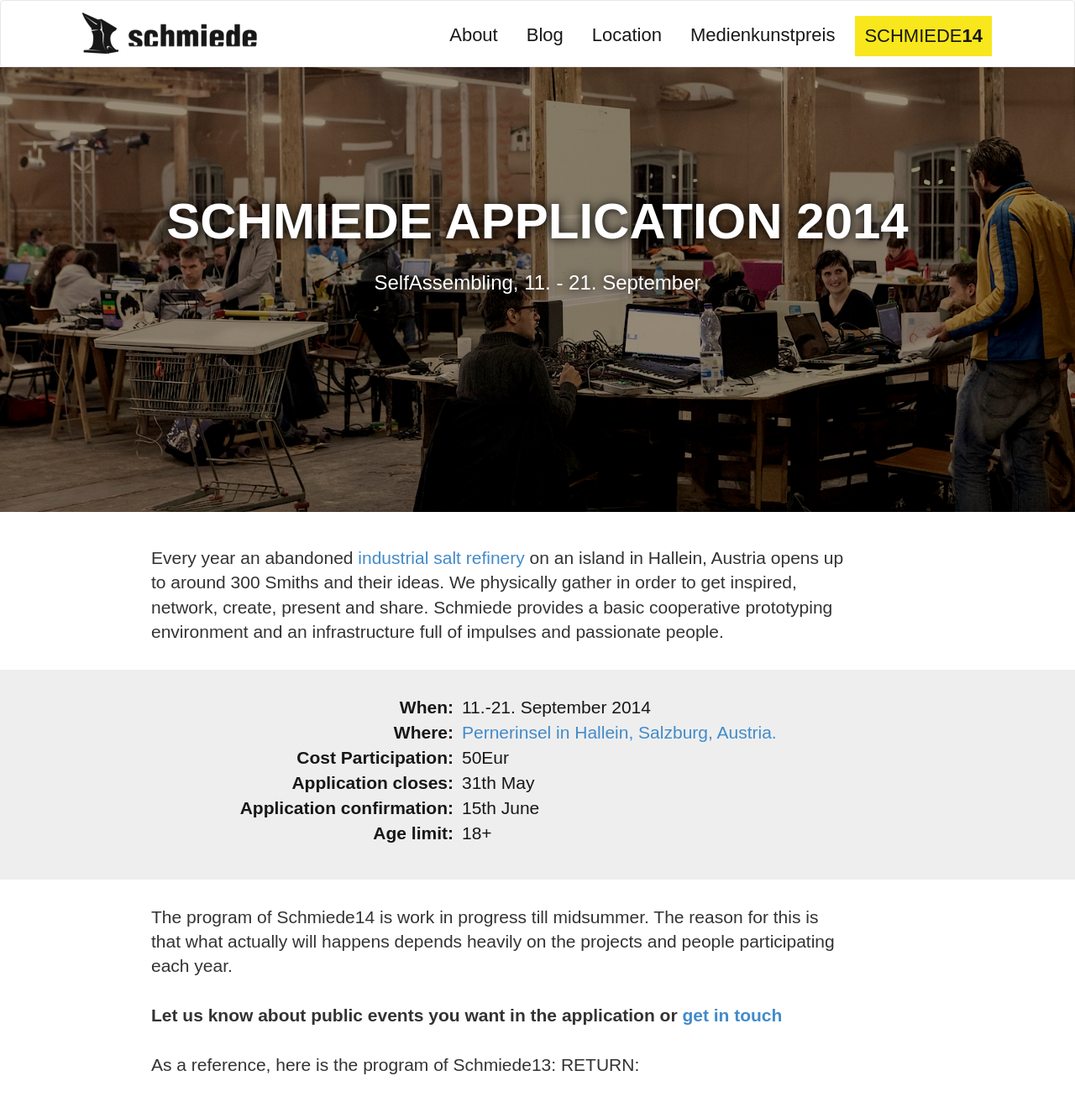
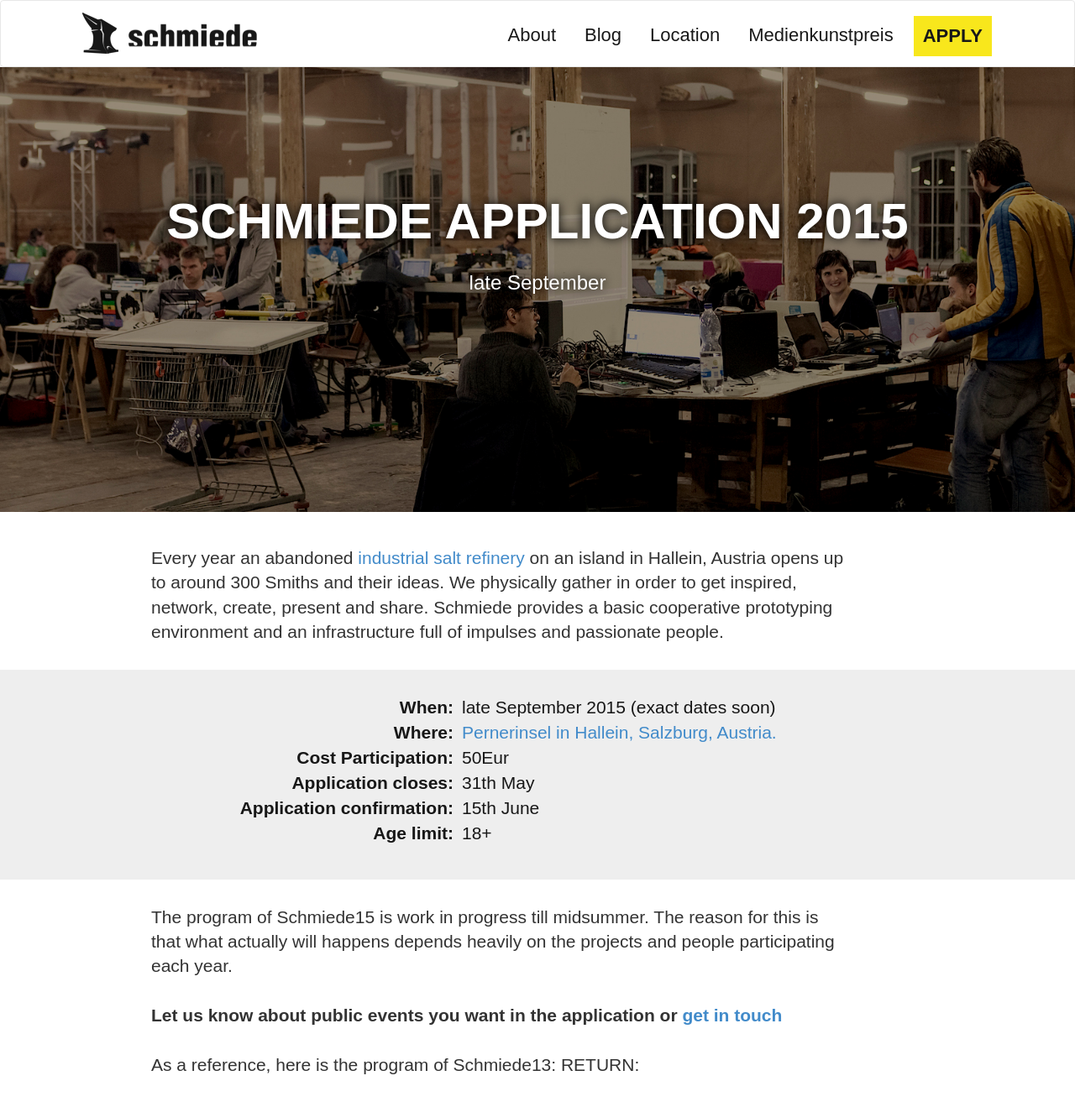
Before and after one commit to philippWassibauer/schmiede_web, a Jekyll site: the page built from apply/index.html, in a window 1280 px wide, cut to the strip 0-1672 px from the top of the page. Shown: the top 1319 px of the strip at 84% size. Built offline with Jekyll 4.4.1, drawn with Linux system fonts in a browser that asks for light colours; Markdown is read by kramdown in place of the engine named in the settings; comment, search, counter and statistics services are not loaded; some of the changed text lies outside the part shown.

Commit message:
new year

```diff
--- a/_layouts/default.html
+++ b/_layouts/default.html
@@ -26,9 +26,8 @@
             <li><a href="http://schmiede.tumblr.com/" target="_BLANK">Blog</a></li>
             <li><a href="{{ site.base_url }}/location/">Location</a></li>
             <li><a href="{{ site.base_url }}/medienkunstpreis/">Medienkunstpreis</a></li>
-            <li><a href="{{ site.base_url }}/2014.html" class="btn btn-primary btn-lg yellow" style="font-weight: normal;">SCHMIEDE<b>14</b></a></li>
-
-            <!--<li><a href="{{ site.base_url }}/apply/" class="btn btn-primary btn-lg yellow">APPLY</a></li>-->
+            <!--<li><a href="{{ site.base_url }}/2015.html" class="btn btn-primary btn-lg yellow" style="font-weight: normal;">SCHMIEDE<b>15</b></a></li> -->
+            <li><a href="{{ site.base_url }}/apply/" class="btn btn-primary btn-lg yellow">APPLY</a></li>
           </ul>
         </div>
       </div>
--- a/apply/index.html
+++ b/apply/index.html
@@ -4,8 +4,8 @@
 ---
 <div class="application">
   <div class="claim image-section" style="background-image: url({{ site.base_url }}/images/work_together.jpg)">
-    <h1>SCHMIEDE APPLICATION 2014</h1>
-    <h2>SelfAssembling, 11. - 21. September</h2>
+    <h1>SCHMIEDE APPLICATION 2015</h1>
+    <h2>late September</h2>
   </div>
 
   <div class="container" style="margin-top: 40px;">
@@ -27,7 +27,7 @@
         <p>
           <dl class="dl-horizontal lead">
             <dt>When:</dt>
-            <dd>11.-21. September 2014</dd>
+            <dd>late September 2015 (exact dates soon)</dd>
             <dt>Where:</dt>
             <dd>
               <a href="https://maps.google.com/maps/ms?msa=0&msid=209371383360961785408.0004ab076cae1500b5f3e&dg=feature">
@@ -51,7 +51,7 @@
   <div class="container">
     <div class="col-md-9 col-md-offset-1">
       <p class="lead">
-        The program of Schmiede14 is work in progress till midsummer.
+        The program of Schmiede15 is work in progress till midsummer.
         The reason for this is that what actually will happens depends heavily on
         the projects and people participating each year. <br /><br />
         <strong>Let us know about  public events you want in the application or <a href="/impressum.html">get in touch</a></strong>
@@ -80,7 +80,7 @@
     <div id="schmiede-apply-form" class="col-md-9 col-md-offset-1">
       <iframe
          src="https://docs.google.com/forms/d/1ZbD89C2irLbwdB0I1b6byzbDhgC-i-6e5TWi1V1_0JM/viewform?embedded=true"
-         width="800" height="3000"
+         width="800" height="3400"
          frameborder="0" marginheight="0" marginwidth="0">
          Loading...
       </iframe>
--- a/css/main.css
+++ b/css/main.css
@@ -214,6 +214,8 @@
 #schmiede-apply-form {
   border: 1px solid #ccc;
   overflow: hidden;
+  width: 786px;
+  padding: 0px;
 }
 
 .application .dl-horizontal dd {
--- a/index.html
+++ b/index.html
@@ -75,7 +75,7 @@
     Got your attention?
   </h2>
   <p>
-    Join us for the Schmiede14, 11. - 21. September 2014!
+    Join us for ten Schmiede days in late September.
     <br /><br />
     <a href="/apply/" class="btn btn-primary btn-lg yellow">APPLICATION</a>
   </p>
```
Also changed, not shown: other parts of apply/index.html (+1 -1 lines), impressum.html (+3 -8 lines), images/medienkunstpreis/cover.png, images/medienkunstpreis/text.png.
